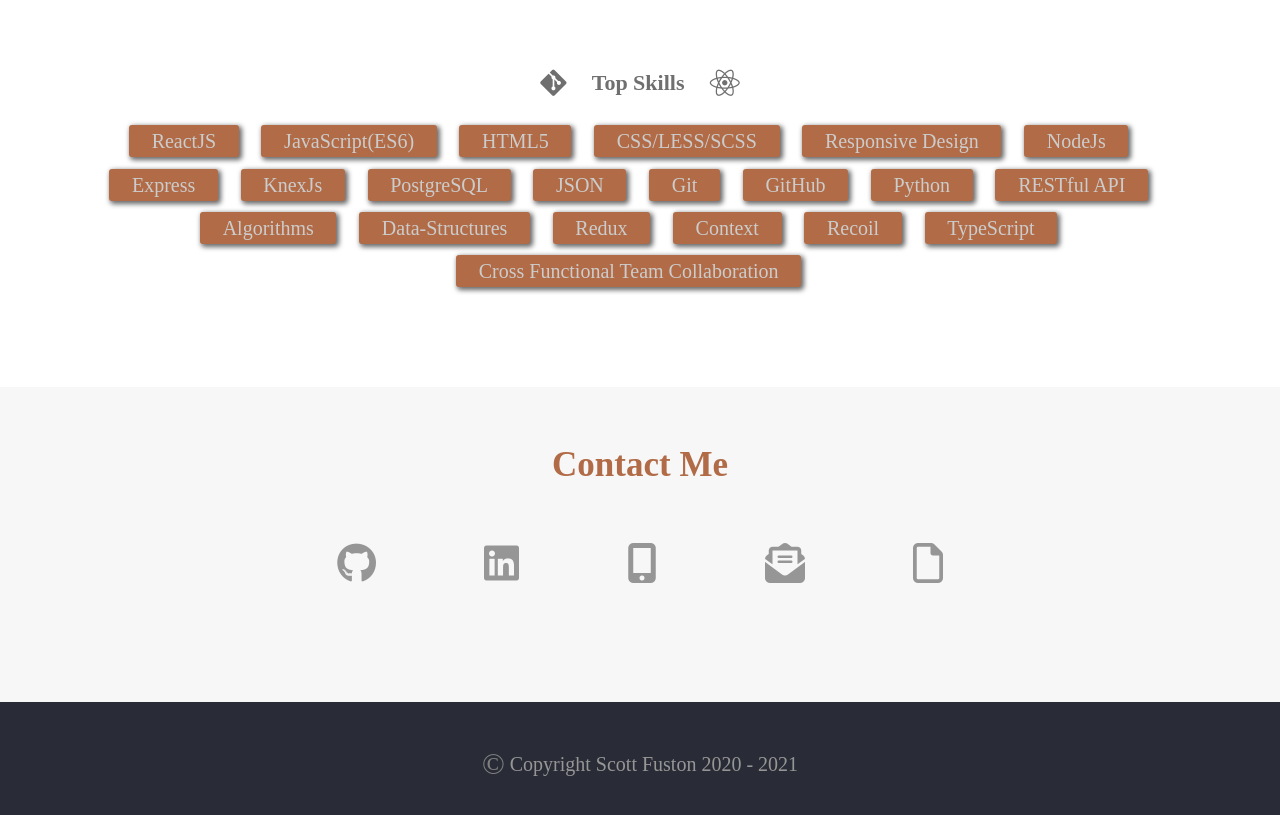
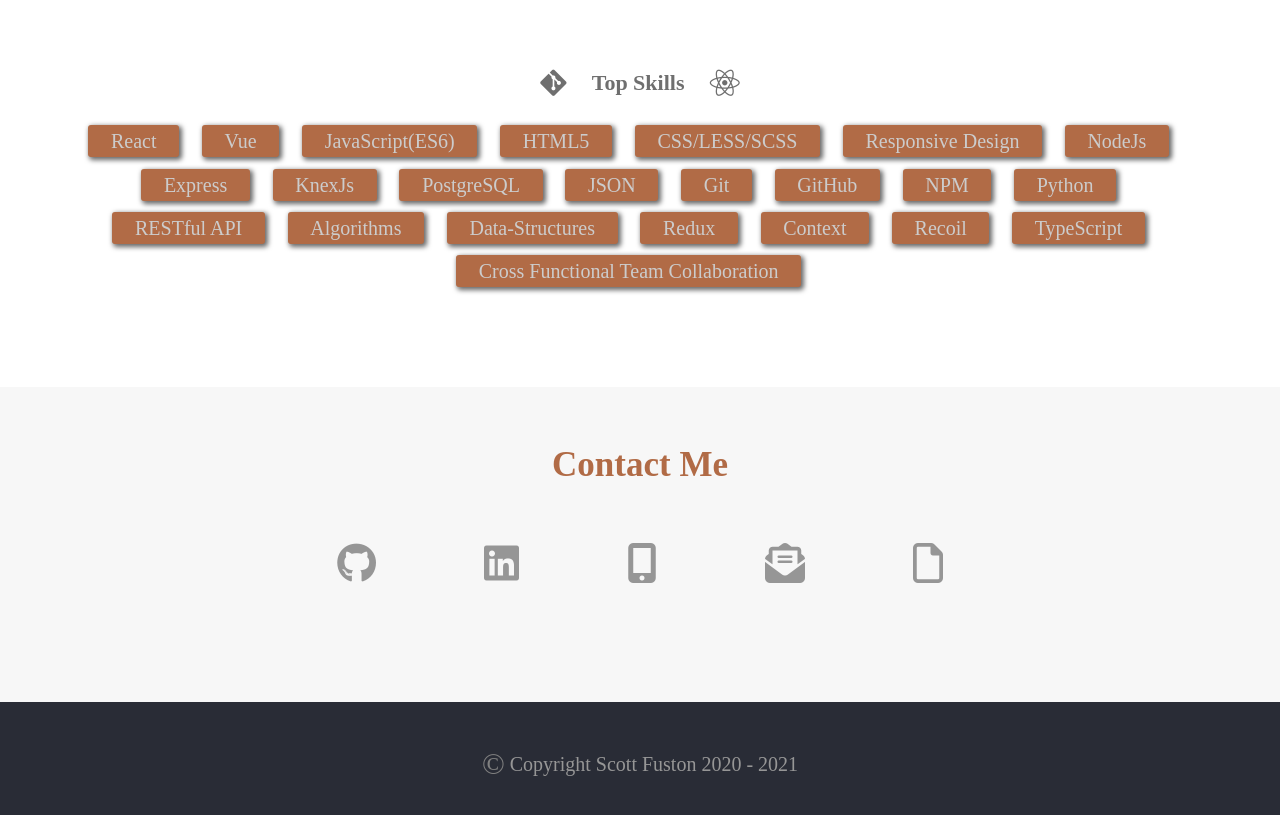
Before and after one commit to fuston05/scott-fuston-portfolio, a React (Create React App) app: page / in a window 1280 px wide. Shown: the part 2031-2846 px from the top of the page. Built offline with nearby package versions, Linux system fonts and the light colour scheme.

Commit message:
adds vue and npm to skills

```diff
--- a/src/assets/data/skillsData.js
+++ b/src/assets/data/skillsData.js
@@ -1,5 +1,6 @@
 export const topSkills = [
-    {name: "ReactJS", proficiency: 8},
+    {name: "React", proficiency: 8},
+    {name: "Vue", proficiency: 3},
     {name: "JavaScript(ES6)", proficiency: 8},
     {name: "HTML5", proficiency: 10},
     {name: "CSS/LESS/SCSS", proficiency: 10},
@@ -11,6 +12,7 @@ export const topSkills = [
     {name: "JSON", proficiency: 10},
     {name: "Git", proficiency: 9},
     {name: "GitHub", proficiency: 9},
+    {name: "NPM", proficiency: 9},
     {name: "Python", proficiency: 3},
     {name: "RESTful API", proficiency: 8},
     {name: "Algorithms", proficiency: 5},
```
